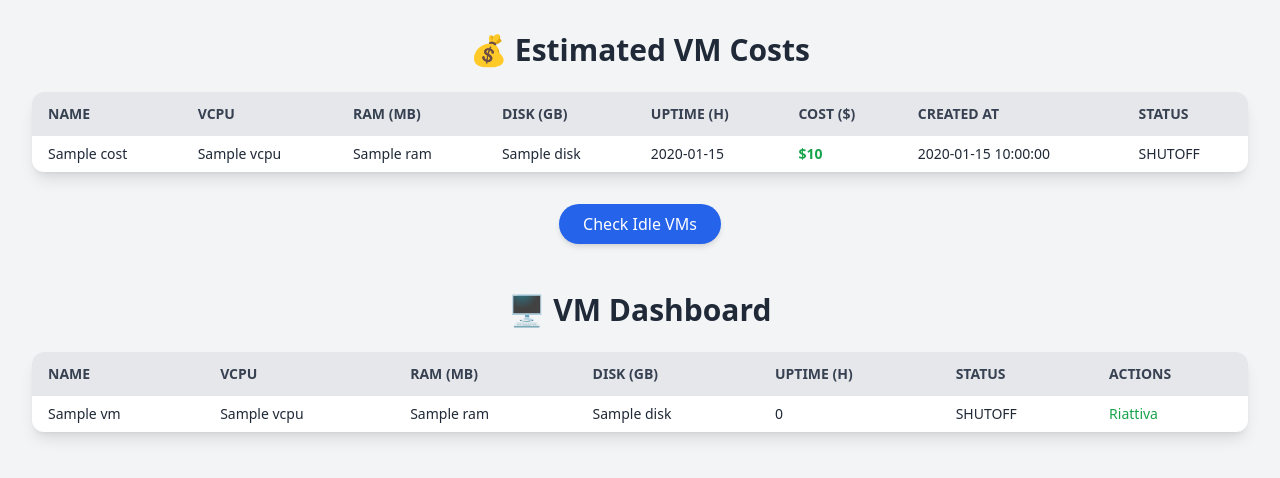
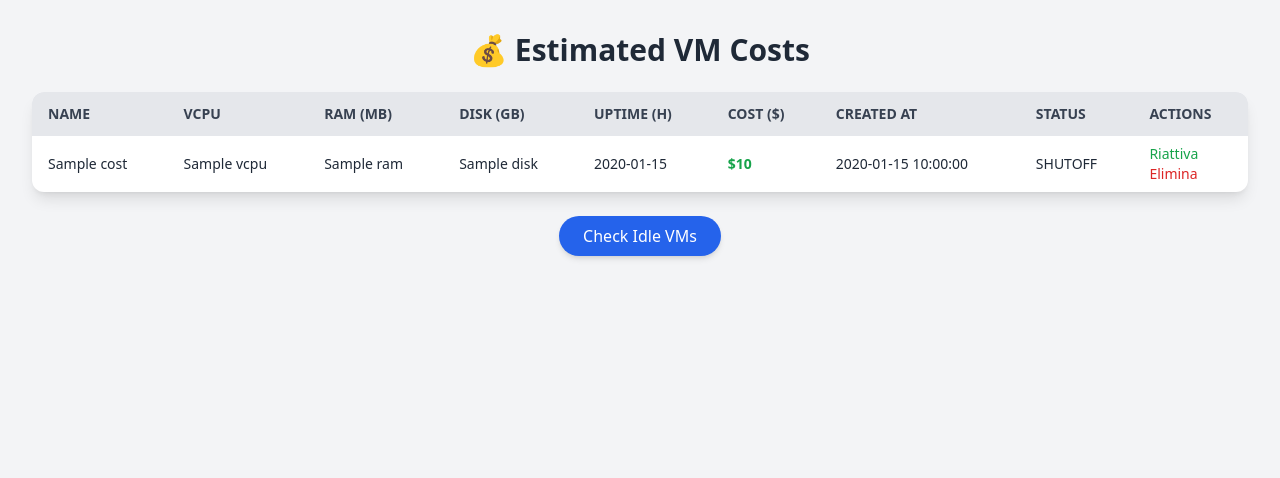
Before and after one commit to MariaCascone66/Cloudcost-Idle, a Flask app: template templates/index.html in a window 1280 px wide. Shown: the top 478 px of the page. Run offline with Flask 3, Linux system fonts and the light colour scheme; the template is opened without the code that fills it: most values are stand-ins (such as "Sample title", 1, 10 or a date in 2020); some libraries are stand-ins or nearby versions.

Commit message:
ritorno allo stato di prima

```diff
--- a/templates/index.html
+++ b/templates/index.html
@@ -2,28 +2,14 @@
 <html lang="en">
 <head>
     <meta charset="UTF-8">
-    <title>CloudVM Manager</title>
+    <title>CloudCost-Idle Dashboard</title>
     <script src="https://cdn.tailwindcss.com"></script>
-    <script>
-        // Funzione per aprire i pop-up di conferma per riattivazione ed eliminazione
-        function openModal(action, instanceId) {
-            const modal = document.getElementById(action + "-modal-" + instanceId);
-            modal.classList.remove("hidden");
-        }
-
-        // Funzione per chiudere i pop-up
-        function closeModal(action, instanceId) {
-            const modal = document.getElementById(action + "-modal-" + instanceId);
-            modal.classList.add("hidden");
-        }
-    </script>
 </head>
 <body class="bg-gray-100 text-gray-800 min-h-screen">
-
     <div class="container mx-auto p-8">
         <h1 class="text-3xl font-bold mb-6 text-center">💰 Estimated VM Costs</h1>
 
-        <div class="overflow-x-auto shadow-lg rounded-xl bg-white mb-8">
+        <div class="overflow-x-auto shadow-lg rounded-xl bg-white">
             <table class="min-w-full table-auto text-sm text-left">
                 <thead class="bg-gray-200 uppercase text-gray-700">
                     <tr>
@@ -35,6 +21,7 @@
                         <th class="px-4 py-3">Cost ($)</th>
                         <th class="px-4 py-3">Created At</th>
                         <th class="px-4 py-3">Status</th>
+                        <th class="px-4 py-3">Actions</th> <!-- Aggiunto colonna per le azioni -->
                     </tr>
                 </thead>
                 <tbody class="divide-y">
@@ -48,6 +35,15 @@
                         <td class="px-4 py-2 text-green-600 font-semibold">${{ vm.estimated_cost }}</td>
                         <td class="px-4 py-2">{{ vm.created_at }}</td>
                         <td class="px-4 py-2">{{ vm.status }}</td>
+                        <td class="px-4 py-2">
+                            {% if vm.status == 'SHUTOFF' %}
+                                <a href="{{ url_for('reactivate_vm', instance_id=vm.id) }}" class="text-green-600 hover:underline">Riattiva</a>
+                            {% else %}
+                                <button class="text-gray-400 cursor-not-allowed" disabled>Riattiva</button>
+                            {% endif %}
+                            <br>
+                            <a href="{{ url_for('delete_vm', instance_id=vm.id) }}" class="text-red-600 hover:underline mt-2">Elimina</a>
+                        </td>
                     </tr>
                     {% endfor %}
                 </tbody>
@@ -57,67 +53,6 @@
         <div class="mt-6 text-center">
             <a href="/idle" class="inline-block bg-blue-600 hover:bg-blue-700 text-white px-6 py-2 rounded-full shadow-md transition">Check Idle VMs</a>
         </div>
-
-        <h1 class="text-3xl font-bold mt-12 mb-6 text-center">🖥️ VM Dashboard</h1>
-
-        <div class="overflow-x-auto shadow-lg rounded-xl bg-white">
-            <table class="min-w-full table-auto text-sm text-left">
-                <thead class="bg-gray-200 uppercase text-gray-700">
-                    <tr>
-                        <th class="px-4 py-3">Name</th>
-                        <th class="px-4 py-3">vCPU</th>
-                        <th class="px-4 py-3">RAM (MB)</th>
-                        <th class="px-4 py-3">Disk (GB)</th>
-                        <th class="px-4 py-3">Uptime (h)</th>
-                        <th class="px-4 py-3">Status</th>
-                        <th class="px-4 py-3">Actions</th>
-                    </tr>
-                </thead>
-                <tbody class="divide-y">
-                    {% for vm in vms %}
-                    <tr class="hover:bg-gray-50">
-                        <td class="px-4 py-2 font-medium">{{ vm.instance_name }}</td>
-                        <td class="px-4 py-2">{{ vm.vcpu }}</td>
-                        <td class="px-4 py-2">{{ vm.ram }}</td>
-                        <td class="px-4 py-2">{{ vm.disk }}</td>
-                        <td class="px-4 py-2">0</td> <!-- Uptime settato a 0 -->
-                        <td class="px-4 py-2">{{ vm.status }}</td>
-                        <td class="px-4 py-2">
-                            {% if vm.status == 'SHUTOFF' %}
-                                <a href="javascript:void(0);" onclick="openModal('reactivate', '{{ vm.id }}')" class="text-green-600 hover:underline">Riattiva</a>
-                            {% else %}
-                                <a href="javascript:void(0);" onclick="openModal('delete', '{{ vm.id }}')" class="text-red-600 hover:underline">Elimina</a>
-                            {% endif %}
-                        </td>
-                    </tr>
-
-                    <!-- Modale di riattivazione -->
-                    <div id="reactivate-modal-{{ vm.id }}" class="fixed inset-0 bg-gray-800 bg-opacity-50 hidden items-center justify-center">
-                        <div class="bg-white p-6 rounded-lg shadow-lg max-w-sm mx-auto">
-                            <h2 class="text-xl font-semibold mb-4">Conferma Riattivazione</h2>
-                            <p class="mb-4">Sei sicuro di voler riattivare la VM "{{ vm.instance_name }}"?</p>
-                            <div class="flex justify-end">
-                                <a href="{{ url_for('reactivate_vm', instance_id=vm.id) }}" class="bg-green-600 text-white px-4 py-2 rounded mr-2">Riattiva</a>
-                                <button onclick="closeModal('reactivate', '{{ vm.id }}')" class="bg-gray-300 text-black px-4 py-2 rounded">Annulla</button>
-                            </div>
-                        </div>
-                    </div>
-
-                    <!-- Modale di eliminazione -->
-                    <div id="delete-modal-{{ vm.id }}" class="fixed inset-0 bg-gray-800 bg-opacity-50 hidden items-center justify-center">
-                        <div class="bg-white p-6 rounded-lg shadow-lg max-w-sm mx-auto">
-                            <h2 class="text-xl font-semibold mb-4">Conferma Eliminazione</h2>
-                            <p class="mb-4">Sei sicuro di voler eliminare la VM "{{ vm.instance_name }}"?</p>
-                            <div class="flex justify-end">
-                                <a href="{{ url_for('delete_vm', instance_id=vm.id) }}" class="bg-red-600 text-white px-4 py-2 rounded mr-2">Elimina</a>
-                                <button onclick="closeModal('delete', '{{ vm.id }}')" class="bg-gray-300 text-black px-4 py-2 rounded">Annulla</button>
-                            </div>
-                        </div>
-                    </div>
-                    {% endfor %}
-                </tbody>
-            </table>
-        </div>
     </div>
 </body>
 </html>
```
